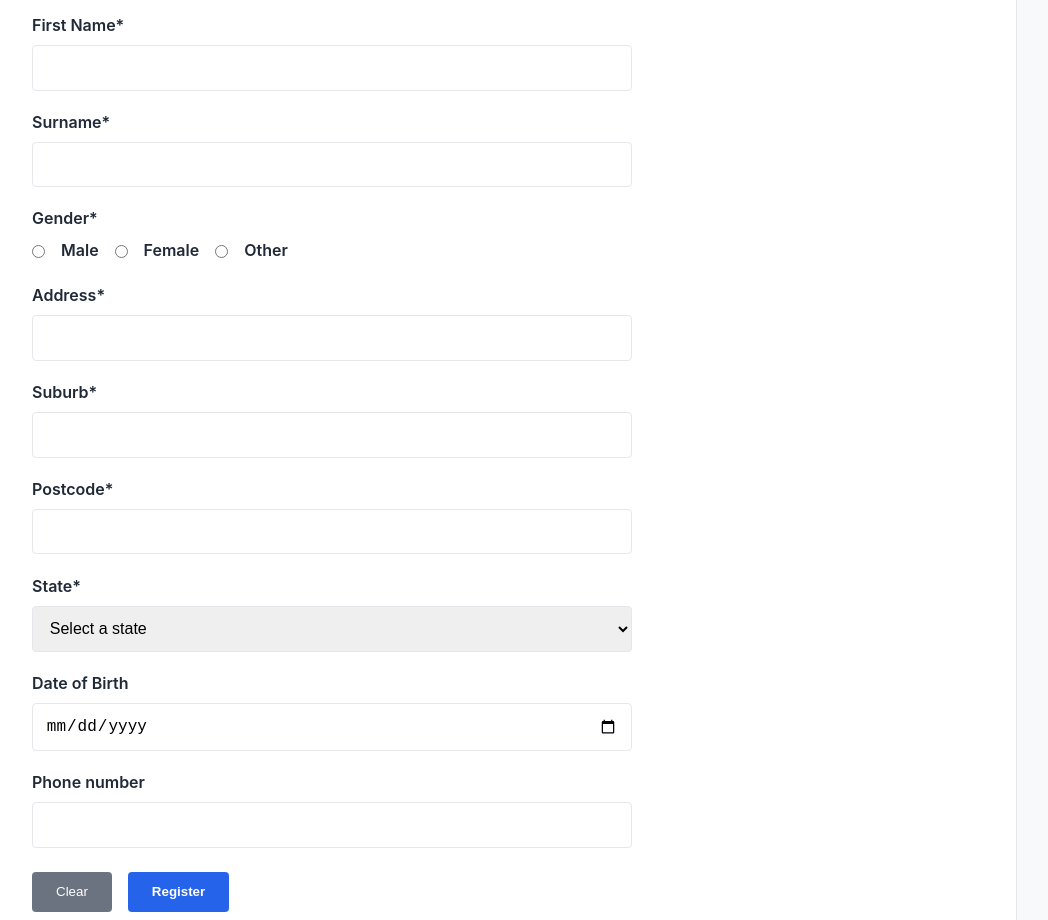
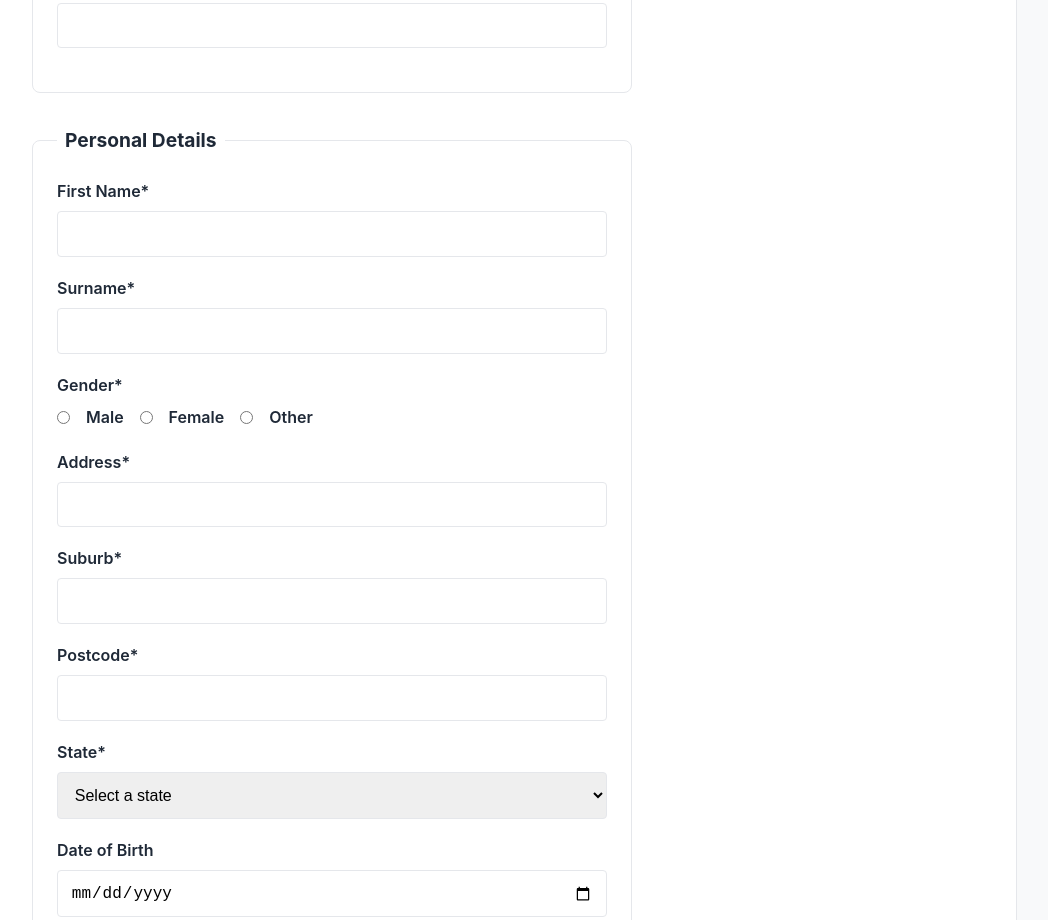
Before and after one commit to guaguel4/gabriel-computer-force, a plain HTML site: page register.html in a window 1280 px wide. Shown: the part 680-1600 px from the top of the page, without its empty margins (8-1056 px from the left). Drawn offline with Linux system fonts and the light colour scheme.

Commit message:
Add files via upload

```diff
--- a/register.html
+++ b/register.html
@@ -19,15 +19,16 @@
         </header>
 
         <!-- Navigation -->
-        <nav>
+        <nav aria-label="Primary Navigation">
             <div class="nav-links">
                 <a href="products.html">Products</a>
                 <a href="register.html">Register</a>
                 <a href="about.html">About</a>
                 <a href="gabriel.html">Gabriel</a>
             </div>
-            <form class="search-bar">
-                <input type="text" class="search-input" placeholder="Search products...">
+            <form class="search-bar" role="search">
+                <label for="search-box" class="visually-hidden">Search products</label>
+                <input type="text" id="search-box" class="search-input" placeholder="Search products...">
                 <button type="submit" class="btn-search">Search</button>
             </form>
         </nav>
@@ -38,6 +39,9 @@
             <p>Please fill out the form below to create your account. Fields marked with * are required.</p>
 
             <form action="#" method="POST" class="register-form">
+                <!-- Fix: Added fieldset and legend to group Account Details -->
+                <fieldset style="border: 1px solid var(--gray-200); padding: 1.5rem; border-radius: 8px; margin-bottom: 2rem;">
+                    <legend style="padding: 0 0.5rem; font-weight: bold; font-size: 1.2rem;">Account Details</legend>
                     <div class="form-group">
                         <label for="username">Username*</label>
                         <input type="text" id="username" name="username" required>
@@ -54,6 +58,11 @@
                         <label for="confirm-password">Confirm Password*</label>
                         <input type="password" id="confirm-password" name="confirm-password" required>
                     </div>
+                </fieldset>
+
+                <!-- Fix: Added fieldset and legend to group Personal Details -->
+                <fieldset style="border: 1px solid var(--gray-200); padding: 1.5rem; border-radius: 8px; margin-bottom: 1.5rem;">
+                    <legend style="padding: 0 0.5rem; font-weight: bold; font-size: 1.2rem;">Personal Details</legend>
                     <div class="form-group">
                         <label for="firstname">First Name*</label>
                         <input type="text" id="firstname" name="firstname" required>
@@ -63,12 +72,20 @@
                         <input type="text" id="surname" name="surname" required>
                     </div>
                     <div class="form-group">
-                    <label>Gender*</label>
-                    <div style="display: flex; gap: 1rem; align-items: center;">
-                        <input type="radio" id="male" name="gender" value="male" required style="width: auto;"> <label for="male" style="margin-bottom: 0;">Male</label>
-                        <input type="radio" id="female" name="gender" value="female" required style="width: auto;"> <label for="female" style="margin-bottom: 0;">Female</label>
-                        <input type="radio" id="other" name="gender" value="other" required style="width: auto;"> <label for="other" style="margin-bottom: 0;">Other</label>
+                        <fieldset style="border: none; padding: 0; margin-bottom: 1.2rem;">
+                            <!-- Fix: Using legend for the radio group label -->
+                            <legend style="font-weight: 600; margin-bottom: 0.4rem; float: left; width: 100%;">Gender*</legend>
+                            <div style="display: flex; gap: 1rem; align-items: center; clear: both;">
+                                <input type="radio" id="male" name="gender" value="male" required style="width: auto;">
+                                <label for="male" style="margin-bottom: 0;">Male</label>
+
+                                <input type="radio" id="female" name="gender" value="female" required style="width: auto;">
+                                <label for="female" style="margin-bottom: 0;">Female</label>
+
+                                <input type="radio" id="other" name="gender" value="other" required style="width: auto;">
+                                <label for="other" style="margin-bottom: 0;">Other</label>
                             </div>
+                        </fieldset>
                     </div>
                     <div class="form-group">
                         <label for="address">Address*</label>
@@ -104,6 +121,7 @@
                         <label for="phone">Phone number</label>
                         <input type="tel" id="phone" name="phone">
                     </div>
+                </fieldset>
 
                 <div class="form-actions">
                     <button type="reset" class="btn-clear">Clear</button>
```
Also changed, not shown: about.html (+3 -2 lines), gabriel.html (+3 -2 lines), products.html (+3 -2 lines). Lines whose indentation alone changed are shown as unchanged.
